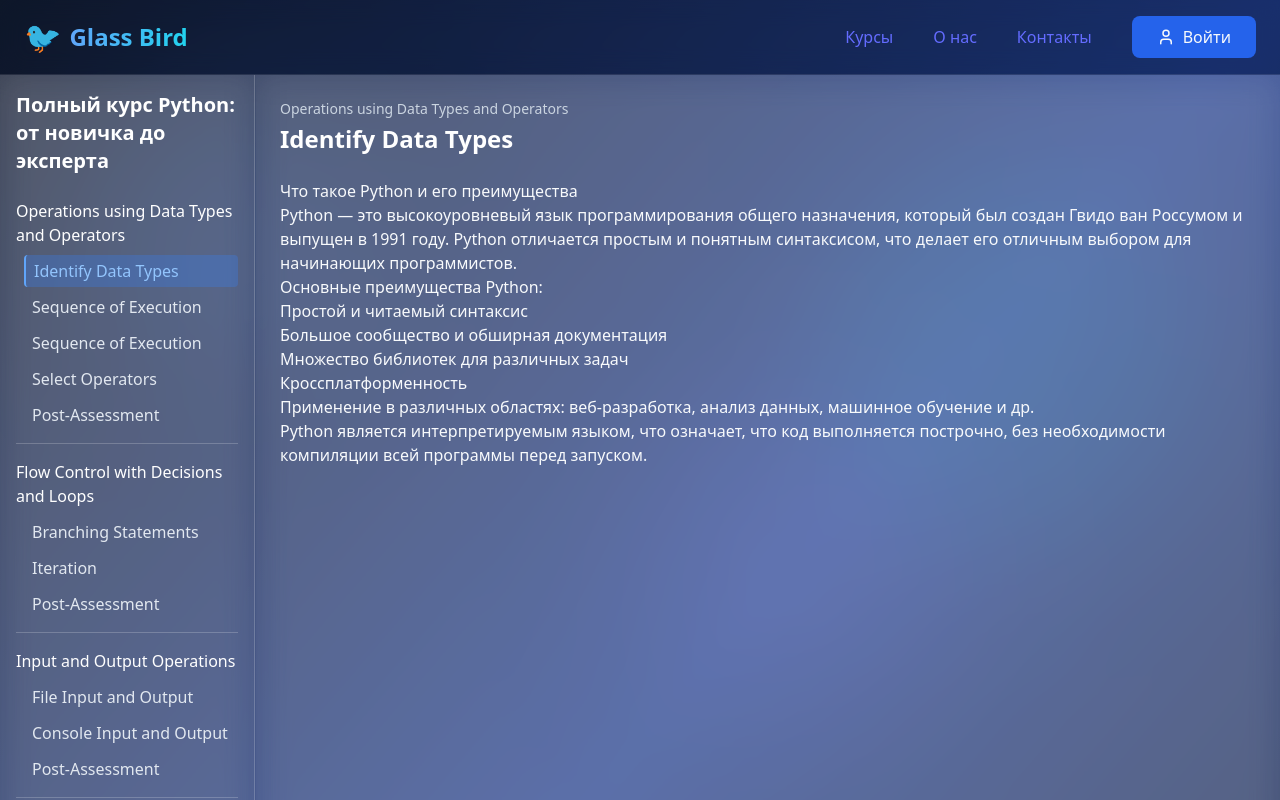
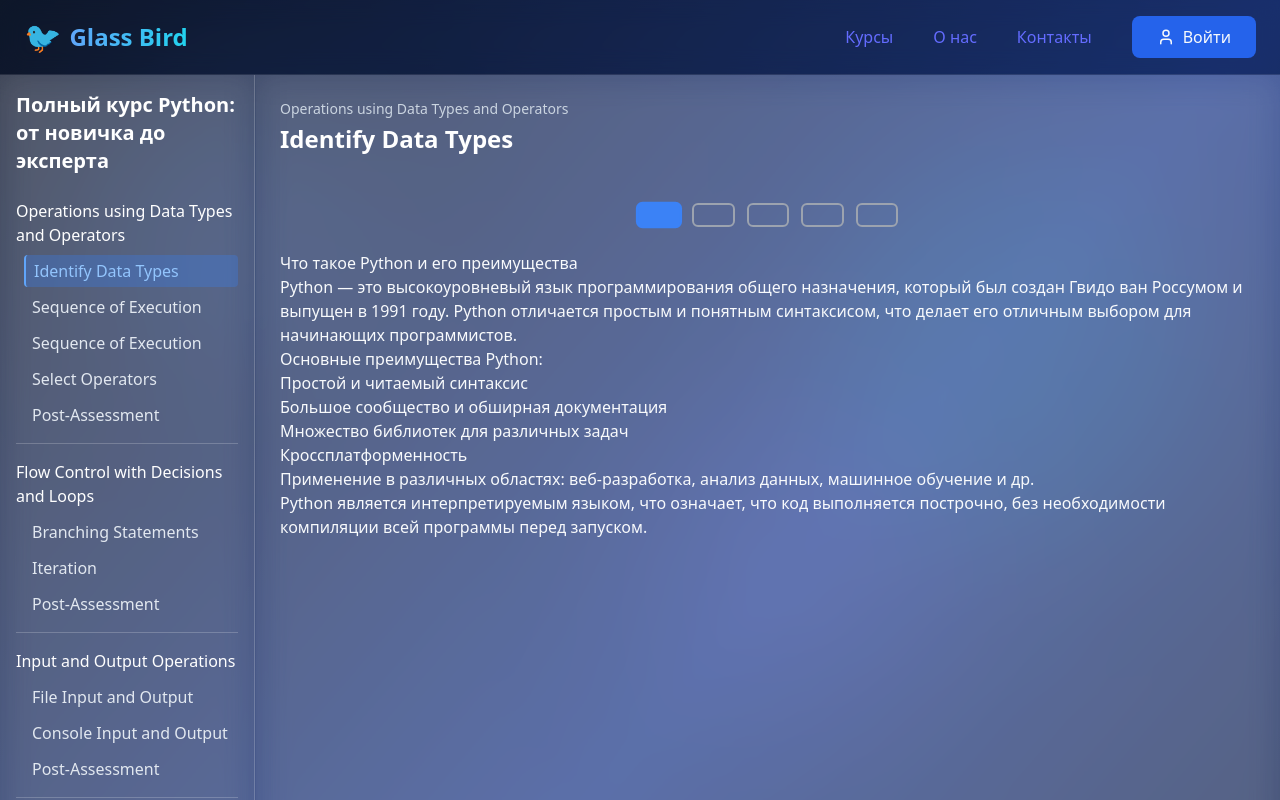
Before and after one commit to Mefist89/glass-bird, a React (Vite) app: page /python-course in a window 1280 px wide. Shown: the top 800 px of the page. Built offline with nearby package versions, Linux system fonts and the light colour scheme.

Commit message:
feat: progress bar

```diff
--- a/src/components/course/CourseContent.tsx
+++ b/src/components/course/CourseContent.tsx
@@ -1,15 +1,24 @@
 import React from 'react';
+import LessonProgressIndicator from './LessonProgressIndicator';
 
 interface CourseContentProps {
   moduleTitle: string;
   lessonTitle: string;
   content: React.ReactNode;
+  totalLessons: number;
+  currentLessonIndex: number;
+  completedLessons: boolean[];
+  onLessonSelect: (index: number) => void;
 }
 
 const CourseContent: React.FC<CourseContentProps> = ({
   moduleTitle,
   lessonTitle,
-  content
+  content,
+  totalLessons,
+  currentLessonIndex,
+  completedLessons,
+  onLessonSelect
 }) => {
   return (
     <div className="bg-white/10 backdrop-blur-lg p-6 flex-grow overflow-y-auto border-white/20 flex flex-col h-full">
@@ -17,6 +26,13 @@ const CourseContent: React.FC<CourseContentProps> = ({
         <p className="text-sm text-slate-300 mb-1">{moduleTitle}</p>
         <h1 className="text-2xl font-bold text-white">{lessonTitle}</h1>
       </div>
+
+      <LessonProgressIndicator
+        totalLessons={totalLessons}
+        currentLessonIndex={currentLessonIndex}
+        completedLessons={completedLessons}
+        onLessonSelect={onLessonSelect}
+      />
 
       <div className="prose prose-invert max-w-none flex-grow overflow-y-auto">
         {content}
--- /dev/null
+++ b/src/components/course/LessonProgressIndicator.tsx
@@ -0,0 +1,38 @@
+import React from 'react';
+
+interface LessonProgressIndicatorProps {
+  totalLessons: number;
+  currentLessonIndex: number;
+  completedLessons: boolean[];
+  onLessonSelect: (index: number) => void;
+}
+
+const LessonProgressIndicator: React.FC<LessonProgressIndicatorProps> = ({
+  totalLessons,
+  currentLessonIndex,
+  completedLessons,
+  onLessonSelect
+}) => {
+  return (
+    <div className="flex items-center justify-center py-6">
+      <div className="flex space-x-3">
+        {Array.from({ length: totalLessons }).map((_, index) => (
+          <button
+            key={index}
+            onClick={() => onLessonSelect(index + 1)}
+            className={`w-6 h-6 rounded-md border-2 transition-all ${
+              index === currentLessonIndex
+                ? 'bg-blue-500 border-blue-500 scale-110' // Активный урок
+                : completedLessons[index]
+                ? 'bg-green-500 border-green-500' // Завершенный урок
+                : 'bg-transparent border-gray-400 hover:border-gray-300' // Незавершенный урок
+            }`}
+            aria-label={`Урок ${index + 1} ${index === currentLessonIndex ? '(текущий)' : completedLessons[index] ? '(завершен)' : '(не завершен)'}`}
+          />
+        ))}
+      </div>
+    </div>
+  );
+};
+
+export default LessonProgressIndicator;
--- a/src/pages/PythonCoursePage.tsx
+++ b/src/pages/PythonCoursePage.tsx
@@ -81,11 +81,46 @@ const PythonCoursePage: React.FC = () => {
   const [currentLesson, setCurrentLesson] = useState<number>(1);
   const [showSidebar, setShowSidebar] = useState<boolean>(true);
   const [showLoginForm, setShowLoginForm] = useState<boolean>(false);
+  const [completedLessons, setCompletedLessons] = useState<Record<string, boolean[]>>({});
 
   const { login } = useAuth();
 
- // Обработчик выбора урока
+ // Загружаем прогресс из localStorage при монтировании компонента
+  useEffect(() => {
+    const savedProgress = localStorage.getItem('pythonCourseProgress');
+    if (savedProgress) {
+      try {
+        setCompletedLessons(JSON.parse(savedProgress));
+      } catch (e) {
+        console.error('Ошибка при загрузке прогресса:', e);
+      }
+    }
+  }, []);
+
+  // Сохраняем прогресс в localStorage при его изменении
+  useEffect(() => {
+    localStorage.setItem('pythonCourseProgress', JSON.stringify(completedLessons));
+  }, [completedLessons]);
+
+  // Обработчик выбора урока
   const handleSelectLesson = useCallback((moduleId: number, lessonId: number) => {
+    // Отмечаем текущий урок как завершенный
+    setCompletedLessons(prev => {
+      const moduleKey = `module-${moduleId}`;
+      const lessonIndex = lessonId - 1;
+
+      // Создаем новый массив завершенных уроков для модуля, если его нет
+      const updatedModuleLessons = [...(prev[moduleKey] || [])];
+
+      // Отмечаем урок как завершенный
+      updatedModuleLessons[lessonIndex] = true;
+
+      return {
+        ...prev,
+        [moduleKey]: updatedModuleLessons
+      };
+    });
+
     setCurrentModule(moduleId);
     setCurrentLesson(lessonId);
   }, []);
@@ -188,6 +223,10 @@ const PythonCoursePage: React.FC = () => {
                 moduleTitle={activeModule.title}
                 lessonTitle={activeLesson.title}
                 content={lessonContent}
+                totalLessons={activeModule.lessons.length}
+                currentLessonIndex={currentLesson - 1}
+                completedLessons={completedLessons[`module-${currentModule}`] || Array(activeModule.lessons.length).fill(false)}
+                onLessonSelect={(lessonId) => handleSelectLesson(currentModule, lessonId)}
               />
             ) : (
               <div className="p-6">
```
